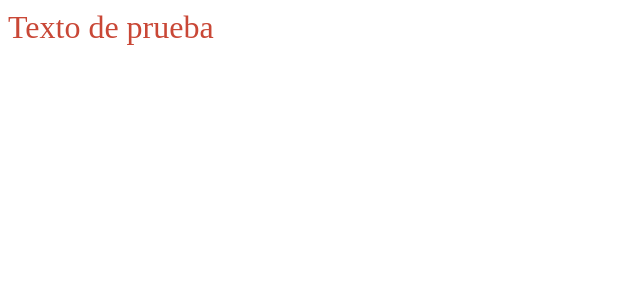
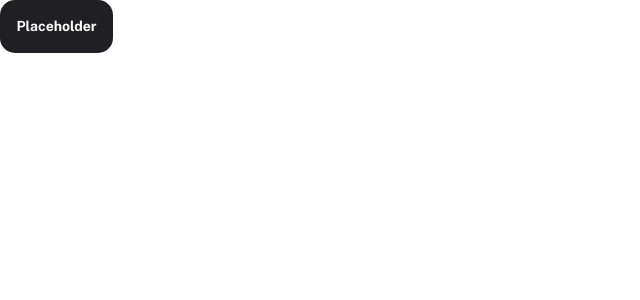
Before and after one commit to AdrianMayorDev/personal-finance-manager, a Next.js app: page / in a window 1280 px wide. Shown: the top 300 px of the page, without its empty margins (0-640 px from the left). Built offline with nearby package versions, Linux system fonts and the light colour scheme.

Commit message:
Creating ButtonPrimary component

```diff
--- /dev/null
+++ b/src/app/components/ButtonPrimary/ButtonPrimary.module.scss
@@ -0,0 +1,13 @@
+.primaryButton {
+	@include typography.body-text;
+	color: var(--button-primary-text);
+	background-color: var(--button-primary-bg);
+	width: 113px;
+	height: 53px;
+	border-radius: 15px;
+	cursor: pointer;
+
+	&:hover {
+		background-color: var(--button-primary-bg-hover);
+	}
+}
--- /dev/null
+++ b/src/app/components/ButtonPrimary/ButtonPrimary.tsx
@@ -0,0 +1,9 @@
+import styles from "./ButtonPrimary.module.scss";
+
+const { primaryButton } = styles;
+
+const buttonPrimary = () => {
+	return <button className={primaryButton}>Placeholder</button>;
+};
+
+export default buttonPrimary;
--- a/src/app/page.tsx
+++ b/src/app/page.tsx
@@ -1,6 +1,10 @@
 import "./styles/main.scss";
-import styles from "./test.module.scss";
+import ButtonPrimary from "./components/ButtonPrimary/ButtonPrimary";
 
 export default function Home() {
-	return <div className={styles.test}>Texto de prueba</div>;
+	return (
+		<div>
+			<ButtonPrimary />
+		</div>
+	);
 }
--- a/src/app/styles/base/_fonts.scss
+++ b/src/app/styles/base/_fonts.scss
@@ -1,4 +1,21 @@
-$font-publicSansBold: local("PublicSans-Bold", "../../fonts/PublicSans-Bold.ttf");
-$font-publicSans-Italic: local("PublicSans-Italic-VariableFont", "../../fonts/PublicSans-Italic-VariableFont_wght.ttf");
-$font-publicSans-Regular: local("PublicSans-Regular", "../../fonts/PublicSans-Regular.ttf");
-$font-publicSans-VariableFont: local("PublicSans-VariableFont", "../../fonts/PublicSans-VariableFont_wght.ttf");
+@font-face {
+	font-family: "Public Sans Bold";
+	src: url("../../fonts/PublicSans-Bold.ttf") format("truetype");
+	font-weight: bold;
+}
+
+@font-face {
+	font-family: "Public Sans Italic";
+	src: url("../../fonts/PublicSans-Italic-VariableFont_wght.ttf") format("truetype");
+	font-style: italic;
+}
+
+@font-face {
+	font-family: "Public Sans Regular";
+	src: url("../../fonts/PublicSans-Regular.ttf") format("truetype");
+}
+
+@font-face {
+	font-family: "Public Sans Variable";
+	src: url("../../fonts/PublicSans-VariableFont_wght.ttf") format("truetype");
+}
--- a/src/app/styles/base/_reset.scss
+++ b/src/app/styles/base/_reset.scss
@@ -0,0 +1,69 @@
+/*
+  1. Use a more-intuitive box-sizing model.
+*/
+*,
+*::before,
+*::after {
+	box-sizing: border-box;
+}
+
+/*
+    2. Remove default margin
+  */
+* {
+	margin: 0;
+}
+
+/*
+    Typographic tweaks!
+    3. Add accessible line-height
+    4. Improve text rendering
+  */
+body {
+	line-height: 1.5;
+	-webkit-font-smoothing: antialiased;
+}
+
+/*
+    5. Improve media defaults
+  */
+img,
+picture,
+video,
+canvas,
+svg {
+	display: block;
+	max-width: 100%;
+}
+
+/*
+    6. Remove built-in form typography styles
+  */
+input,
+button,
+textarea,
+select {
+	font: inherit;
+	border: none;
+}
+
+/*
+    7. Avoid text overflows
+  */
+p,
+h1,
+h2,
+h3,
+h4,
+h5,
+h6 {
+	overflow-wrap: break-word;
+}
+
+/*
+    8. Create a root stacking context
+  */
+#root,
+#__next {
+	isolation: isolate;
+}
--- a/src/app/test.module.scss
+++ /dev/null
@@ -1,4 +0,0 @@
-.test {
-	@include typography.heading1;
-	color: var(--button-destroy-bg);
-}
```
Also changed, not shown: src/app/components/testComponent/testComponent.tsx (deleted, +0 -7 lines), 2 other files (tests, documents, lock files or other folders).
